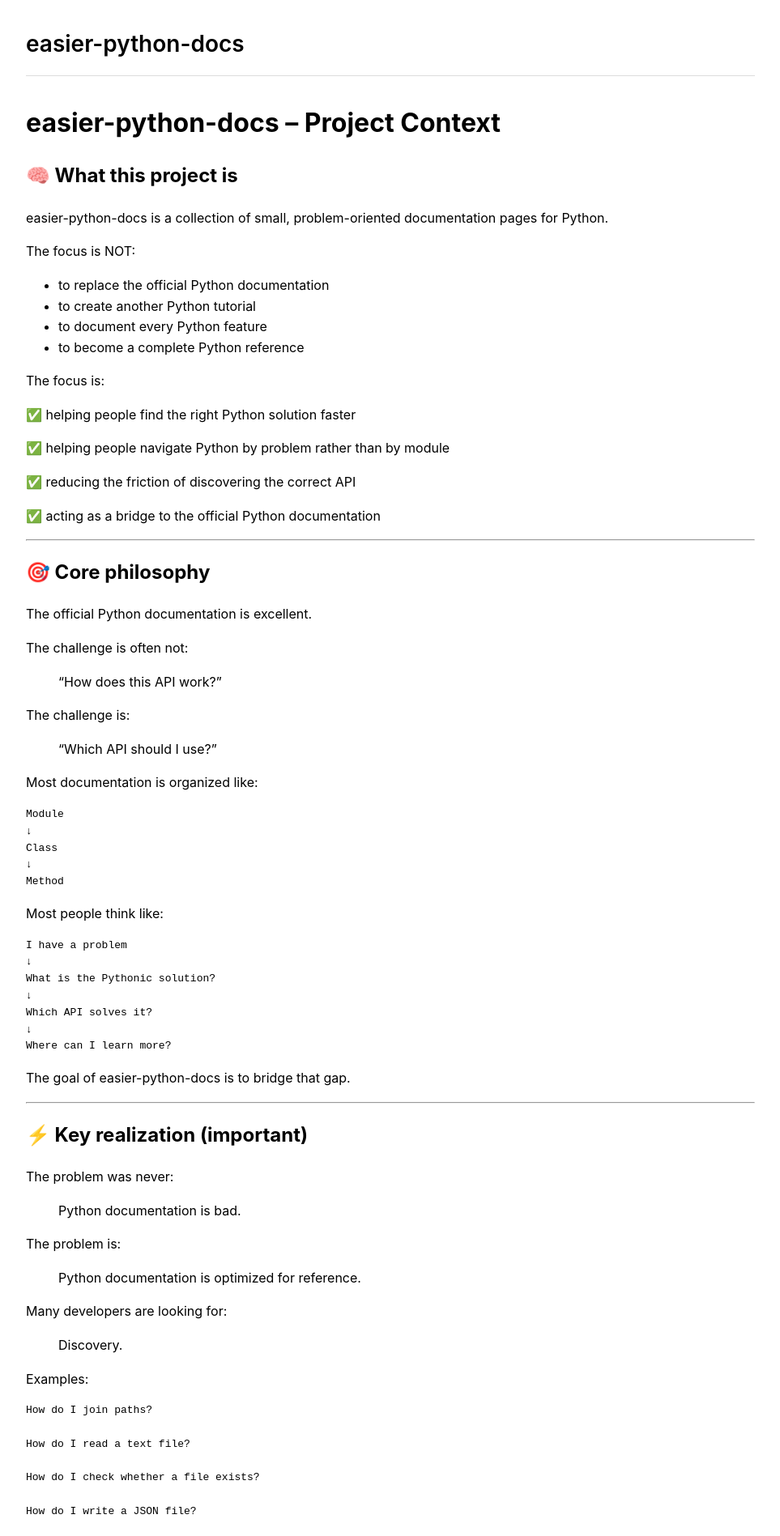
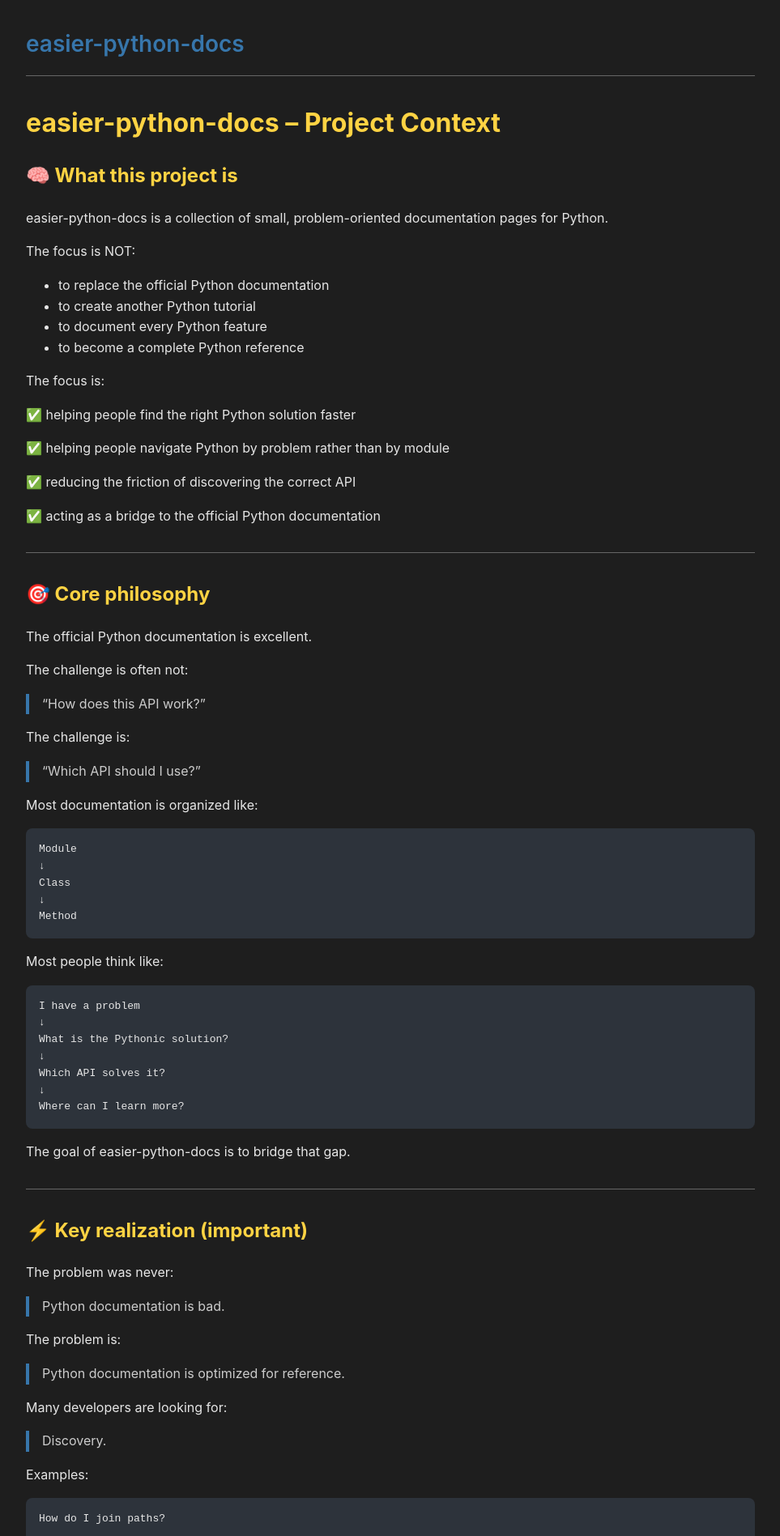
Before and after one commit to jbakchr/easier-python-docs, a Jekyll site: the page built from PROJECT_CONTEXT.md, in a window 1280 px wide. Shown: the top 1897 px of the page at 81% size, without its empty margins (158-1121 px from the left). Built offline with Jekyll 4.4.1, drawn with Linux system fonts in a browser that asks for light colours; our own code applies the rules of GitHub Pages for plain Markdown files.

Commit message:
feat(layout): add dark theme CSS variables

```diff
--- a/_layouts/default.html
+++ b/_layouts/default.html
@@ -10,17 +10,32 @@
     </title>
 
     <style>
+      :root {
+        --bg: #1e1e1e;
+        --text: #e6e6e6;
+        --python-blue: #3776ab;
+        --python-yellow: #ffd343;
+        --link: #4fa3ff;
+        --border: #666666;
+        --code-bg: #2d333b;
+      }
+
       body {
+        background-color: var(--bg);
+        color: var(--text);
+
         max-width: 900px;
         margin: 0 auto;
         padding: 2rem;
+
         font-family: -apple-system, BlinkMacSystemFont, "Segoe UI", sans-serif;
+
         line-height: 1.6;
       }
 
       header {
         margin-bottom: 2rem;
-        border-bottom: 1px solid #ddd;
+        border-bottom: 1px solid var(--border);
         padding-bottom: 1rem;
       }
 
@@ -28,11 +43,56 @@
         font-size: 1.75rem;
         font-weight: 600;
         text-decoration: none;
-        color: inherit;
+        color: var(--python-blue);
       }
 
       .site-title:hover {
         text-decoration: underline;
+      }
+
+      h1,
+      h2,
+      h3,
+      h4,
+      h5,
+      h6 {
+        color: var(--python-yellow);
+      }
+
+      a {
+        color: var(--link);
+      }
+
+      a:hover {
+        text-decoration: underline;
+      }
+
+      hr {
+        border: 0;
+        border-top: 1px solid var(--border);
+        margin: 2rem 0;
+      }
+
+      pre {
+        background-color: var(--code-bg);
+        padding: 1rem;
+        border-radius: 8px;
+        overflow-x: auto;
+      }
+
+      code {
+        color: var(--python-yellow);
+      }
+
+      pre code {
+        color: var(--text);
+      }
+
+      blockquote {
+        border-left: 4px solid var(--python-blue);
+        padding-left: 1rem;
+        margin-left: 0;
+        color: #cccccc;
       }
     </style>
   </head>
```
